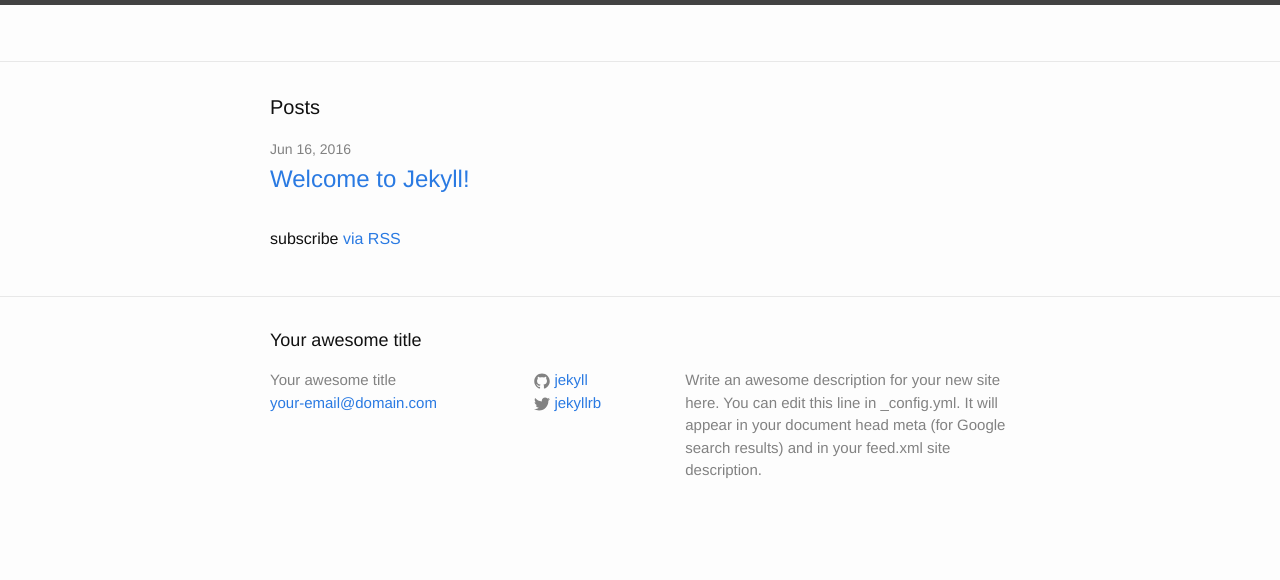
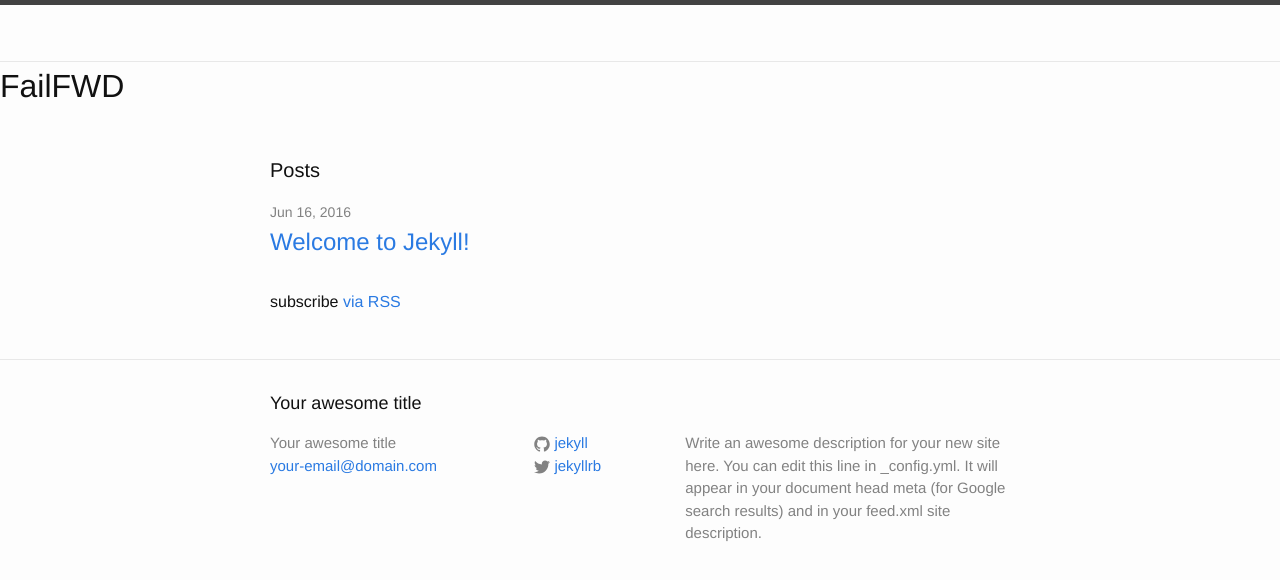
Before and after one commit to failfwd/failfwd.github.io, a Jekyll site: the page built from index.html, in a window 1280 px wide. Shown: the top 580 px of the page. Built offline with Jekyll 4.4.1, drawn with Linux system fonts in a browser that asks for light colours.

Commit message:
add jumbotron page

```diff
--- /dev/null
+++ b/_includes/jumbotron.html
@@ -0,0 +1,7 @@
+<div class="jumbotron">
+  <div class="overlay">
+    <div class="page-title">
+      <h1>FailFWD</h1>
+    </div>
+  </div>
+</div>
--- a/_layouts/default.html
+++ b/_layouts/default.html
@@ -6,6 +6,7 @@
   <body>
 
     {% include header.html %}
+    {% include jumbotron.html %}
 
     <div class="page-content">
       <div class="wrapper">
```
